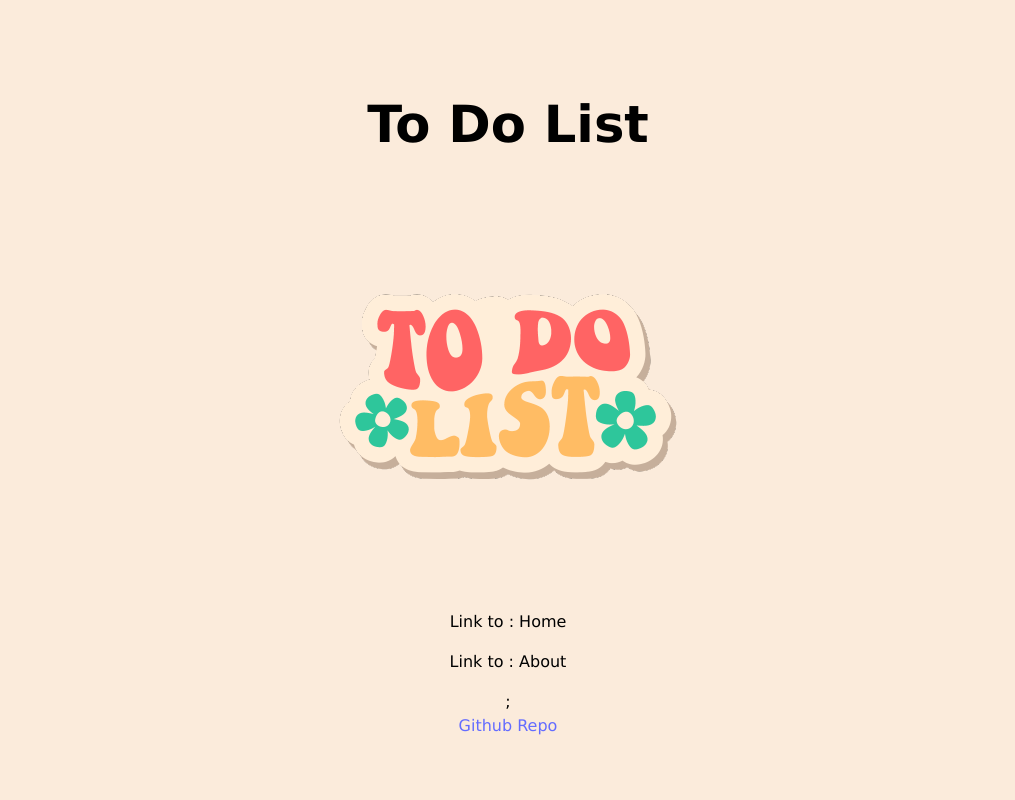
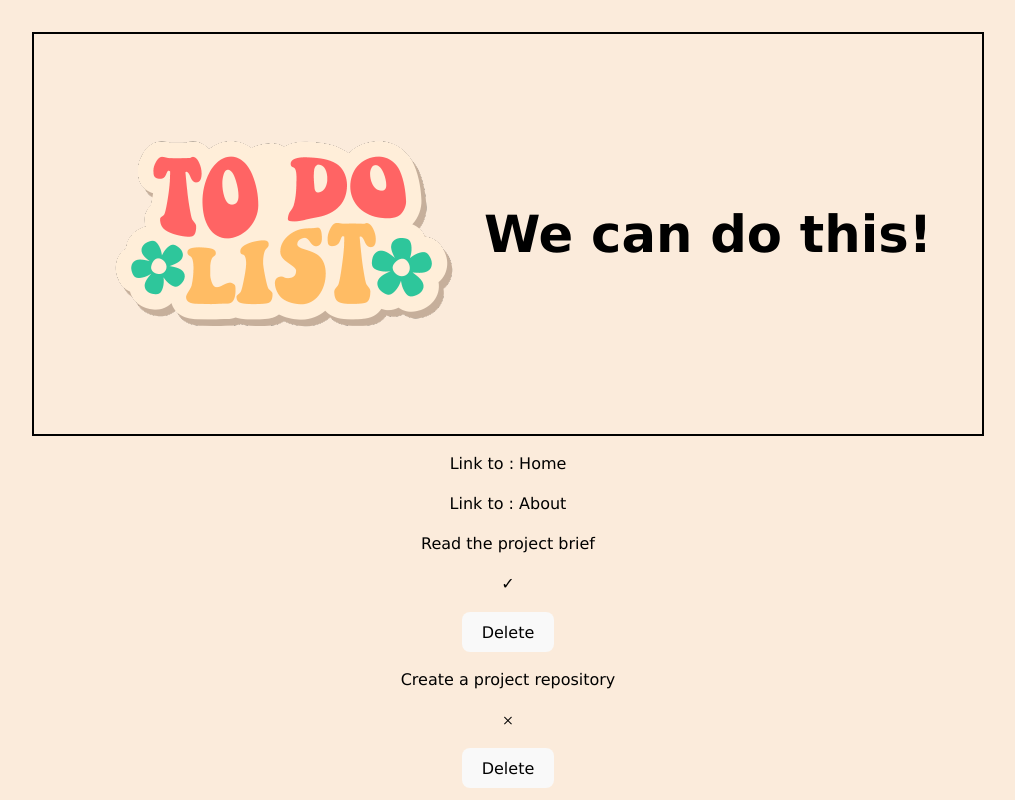
Before and after one commit to Paulinecvt/project-react, a React (Vite) app in the folder vite-project/: page / in a window 1280 px wide. Shown: the top 800 px of the page, without its empty margins (132-1147 px from the left). Built offline with nearby package versions, Linux system fonts and the light colour scheme.

Commit message:
solved map() issue, list now displayed with implicit return

```diff
--- a/vite-project/src/App.css
+++ b/vite-project/src/App.css
@@ -12,26 +12,37 @@ body {
   text-align: center;
 }
 
+.ListDisplay {
+  background-color: aqua;
+  border: 2px solid black;
+}
+
+
 .homepage {
   display: flex;
   background-color: #fbebdb;
   border: 2px solid black;
 }
 
-.navbar {
+.NavBar {
+  display:flex;
+  align-items: center;
+  justify-content: space-between;
+  background-color: #fbebdb;
+  border: 2px solid black;
+  padding: 0 50px;
+}
+
+.Footer {
   display:flex;
   background-color: #fbebdb;
   border: 2px solid black;
 }
 
-.footer {
+.Sidebar {
   display:flex;
-  background-color: #fbebdb;
-  border: 2px solid black;
-}
-
-.sidebar {
-  display:flex;
+  align-items: center;
+  justify-content: space-between;
   background-color: #fbebdb;
   border: 2px solid black;
 }
--- a/vite-project/src/components/List.jsx
+++ b/vite-project/src/components/List.jsx
@@ -1,12 +1,12 @@
 import React, { useState, useEffect } from "react";
 import List from '../data/list.json'
+import '../app.css'
 
 function ListDisplay() {
 
     const [listToDisplay, setListToDisplay] = useState([]);
-    useEffect(() => {
-        setListToDisplay(List);
-      }, []);
+    useEffect(() => {setListToDisplay(List);
+    }, []);
 
     const completedTask = (listDetails) => {
         if (listDetails.completed === true) {
@@ -15,6 +15,7 @@ function ListDisplay() {
             return <p>𐄂</p>
         }
     };
+
     const removeList = (listTask) => {
         const newList = listToDisplay.filter((listDetails) => {
             return listDetails.task !== listTask;
@@ -22,20 +23,20 @@ function ListDisplay() {
         setListToDisplay(newList);
     }
 
-        return (
-            <div>
-        {listToDisplay.map((listDetails, index) => {
+    return (
+        <div>
+            {listToDisplay.map((listDetails, index) => (
                 <div className="listDisplayed" key={index}>
                     <p>{listDetails.task}</p>
                     {completedTask(listDetails)}
                     <button onClick={() => removeList(listDetails.task)}>Delete</button>
                 </div>
 
-        })};
+            ))};
         </div>
-     )
+    )
 
-     }
+}
 
 
 
--- a/vite-project/src/components/NavBar.jsx
+++ b/vite-project/src/components/NavBar.jsx
@@ -1,10 +1,11 @@
 import logo from '../img/logo.png'
+import '../app.css'
 
 function NavBar() {
   return (
       <div className="NavBar">
-        <h1 className="AppName">To Do List</h1>
         <img className="LogoImg" src={logo} alt="logo" />
+        <h1 className="AppName">We can do this!</h1>
       </div>
   );
 }
```
